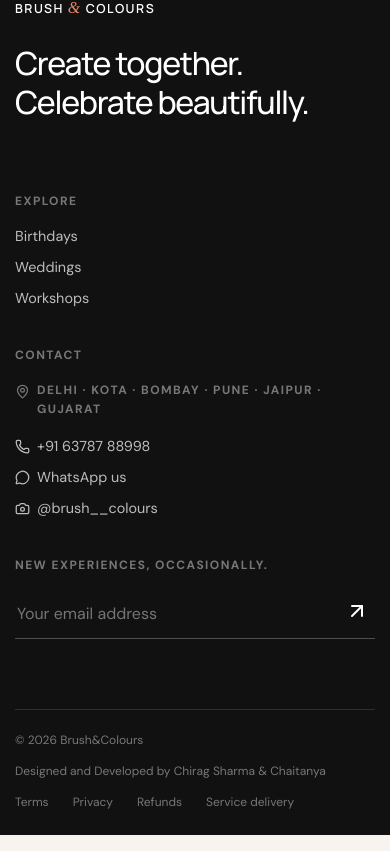
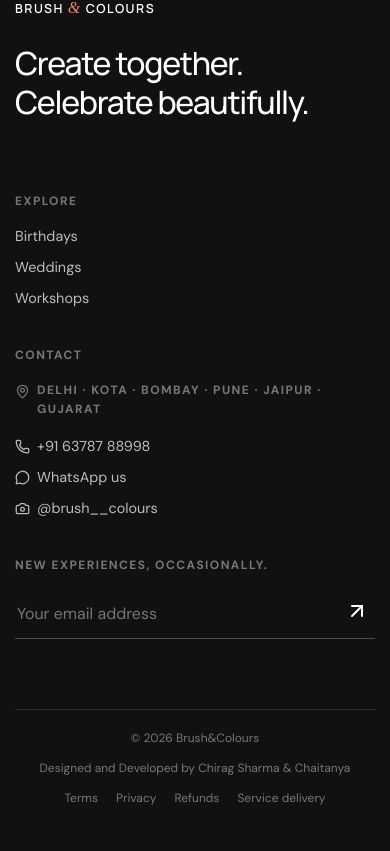
Before and after one commit to chaitanya-0801/Brush-Colours, a React (Vite) app: page / in a window 390 px wide. Shown: the part 6189-7040 px from the top of the page. Built offline with nearby package versions, Linux system fonts and the light colour scheme; no server answers; a web font is replaced by a local one.

Commit message:
Add styles for footer bottom section

```diff
--- a/src/styles.css
+++ b/src/styles.css
@@ -3409,10 +3409,46 @@ h2 em {
     gap: 40px;
   }
 
+ .footer__bottom {
+  display: flex;
+  align-items: center;
+  justify-content: space-between;
+  gap: 20px;
+  padding: 20px 0;
+}
+
+.footer__bottom > span {
+  text-align: center;
+}
+
+.footer__bottom > div {
+  display: flex;
+  align-items: center;
+  justify-content: center;
+  gap: 18px;
+}
+
+.footer__bottom a {
+  transition: color 180ms ease;
+}
+
+.footer__bottom a:hover {
+  color: var(--coral);
+}
+
+/* Tablet & mobile */
+@media (max-width: 768px) {
   .footer__bottom {
     flex-direction: column;
-    gap: 15px;
-  }
+    text-align: center;
+    gap: 14px;
+  }
+
+  .footer__bottom > div {
+    flex-wrap: wrap;
+    gap: 10px 18px;
+  }
+}
 
   .catalogue-hero {
     padding: 68px 0 62px;
```
